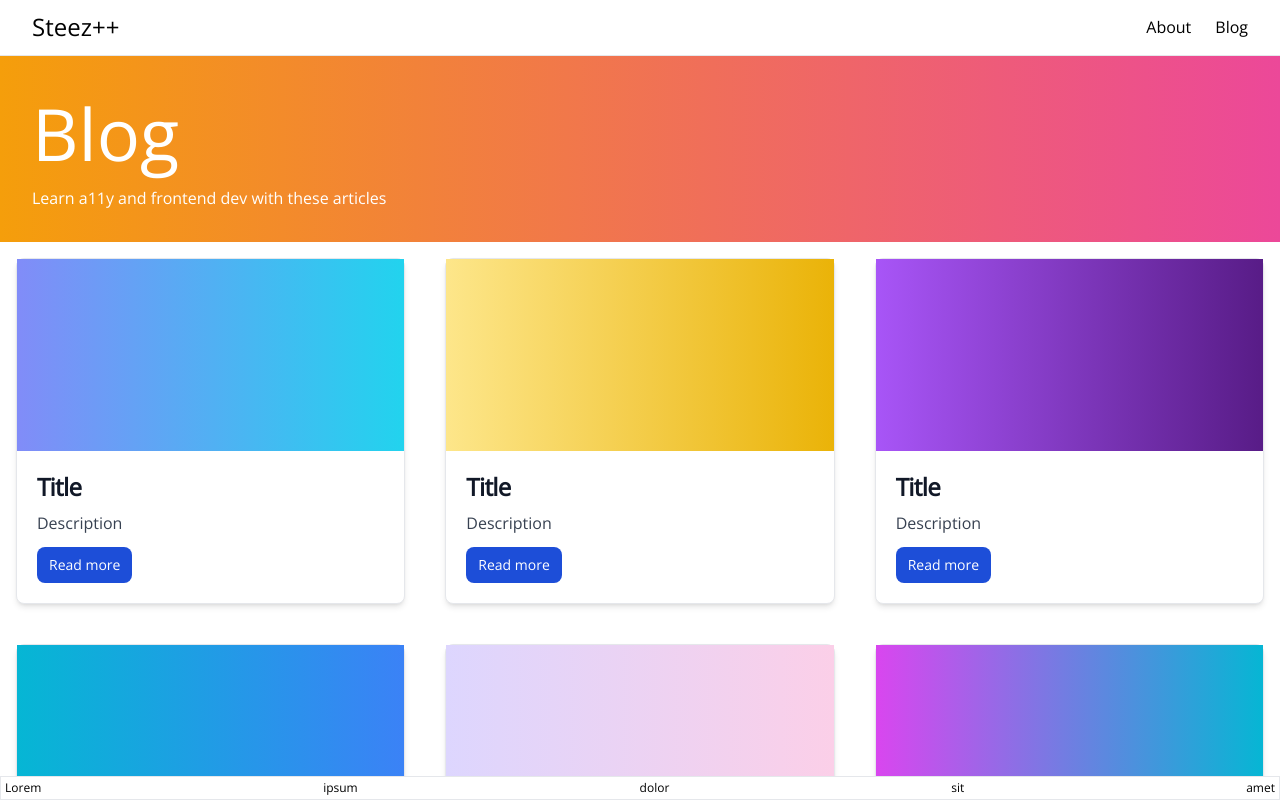
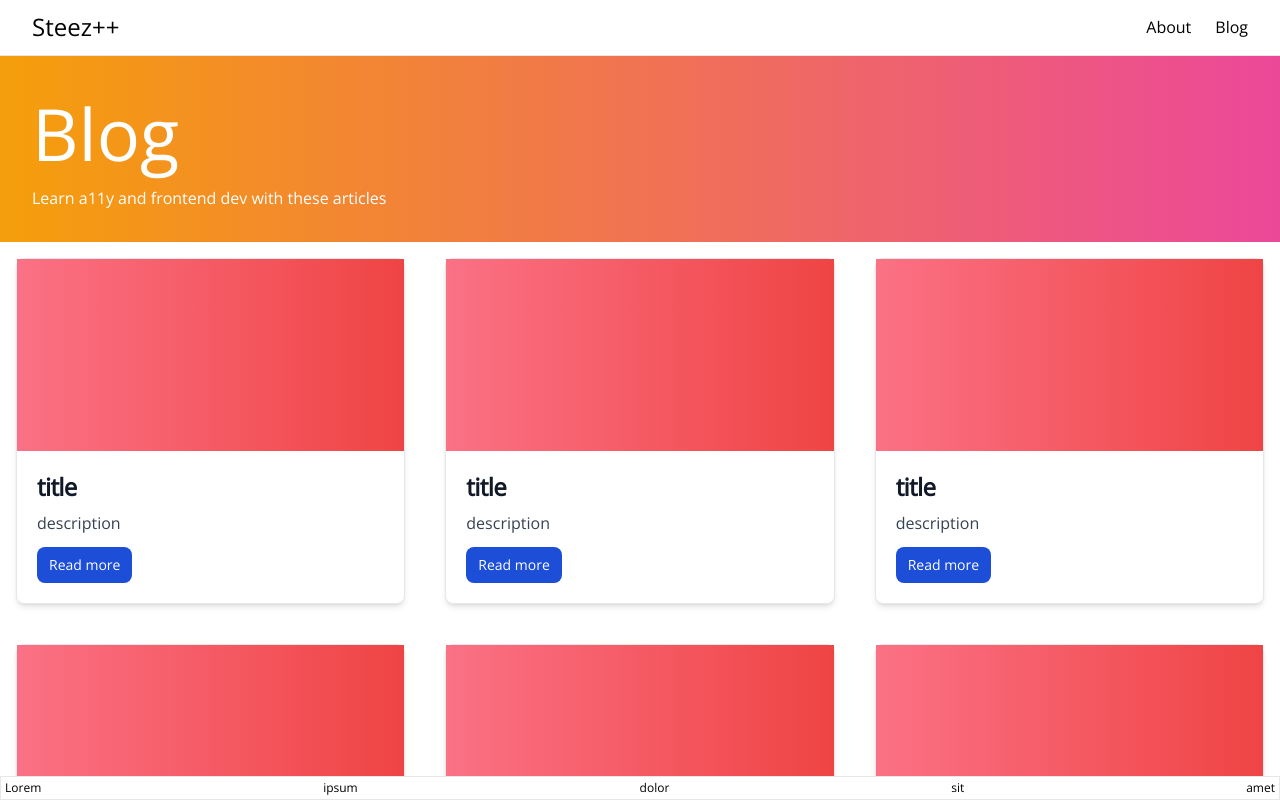
Before and after one commit to steezplusplus/Accessible-Web-Components, a Next.js app: page /blog in a window 1280 px wide. Built offline with nearby package versions, Linux system fonts and the light colour scheme.

Commit message:
feat: Add props to Article component

```diff
--- a/app/blog/_components/article/Article.tsx
+++ b/app/blog/_components/article/Article.tsx
@@ -1,34 +1,26 @@
-const gradients = [
-  'bg-gradient-to-r from-indigo-400 to-cyan-400',
-  'bg-gradient-to-r from-amber-200 to-yellow-500',
-  'bg-gradient-to-r from-purple-500 to-purple-900',
-  'bg-gradient-to-r from-cyan-500 to-blue-500',
-  'bg-gradient-to-r from-violet-200 to-pink-200',
-  'bg-gradient-to-r from-fuchsia-500 to-cyan-500',
-  'bg-gradient-to-r from-amber-500 to-pink-500',
-  'bg-gradient-to-r from-fuchsia-600 to-purple-600',
-  'bg-gradient-to-r from-rose-400 to-red-500',
-];
+import Link from 'next/link';
 
 export type ArticleProps = {
-  gradient: number;
+  title: string;
+  description: string;
+  slug: string;
 };
 
 export function Article(props: ArticleProps) {
-  const { gradient } = props;
+  const { title, description, slug } = props;
   return (
     <article className="w-full rounded-lg border border-gray-200 bg-white shadow-md">
-      <a href="#">
-        <div className={`h-48 w-full ${gradients[gradient]}`} />
-      </a>
+      <Link href={`/blog/${slug}`}>
+        <div className="h-48 w-full bg-gradient-to-r from-rose-400 to-red-500" />
+      </Link>
       <div className="p-5">
-        <a href="#">
-          <h5 className="mb-2 text-2xl font-bold tracking-tight text-gray-900">Title</h5>
-        </a>
-        <p className="mb-3 font-normal text-gray-700">Description</p>
-        <a className="inline-flex items-center rounded-lg bg-blue-700 px-3 py-2 text-center text-sm font-medium text-white hover:bg-blue-800 focus:ring-4 focus:ring-blue-300" href="#">
+        <Link href={`/blog/${slug}`}>
+          <h5 className="mb-2 text-2xl font-bold tracking-tight text-gray-900">{title}</h5>
+        </Link>
+        <p className="mb-3 font-normal text-gray-700">{description}</p>
+        <Link className="inline-flex items-center rounded-lg bg-blue-700 px-3 py-2 text-center text-sm font-medium text-white hover:bg-blue-800 focus:ring-4 focus:ring-blue-300" href={`/blog/${slug}`}>
           Read more
-        </a>
+        </Link>
       </div>
     </article>
   );
--- a/app/blog/page.tsx
+++ b/app/blog/page.tsx
@@ -6,15 +6,15 @@ export default async function Blog() {
     <>
       <Header />
       <section className="grid gap-10 p-4 sm:grid-cols-1 md:grid-cols-2 lg:grid-cols-3">
-        <Article gradient={0} />
-        <Article gradient={1} />
-        <Article gradient={2} />
-        <Article gradient={3} />
-        <Article gradient={4} />
-        <Article gradient={5} />
-        <Article gradient={6} />
-        <Article gradient={7} />
-        <Article gradient={8} />
+        <Article title="title" description="description" slug="0" />
+        <Article title="title" description="description" slug="1" />
+        <Article title="title" description="description" slug="2" />
+        <Article title="title" description="description" slug="3" />
+        <Article title="title" description="description" slug="4" />
+        <Article title="title" description="description" slug="5" />
+        <Article title="title" description="description" slug="6" />
+        <Article title="title" description="description" slug="7" />
+        <Article title="title" description="description" slug="8" />
       </section>
     </>
   );
```
